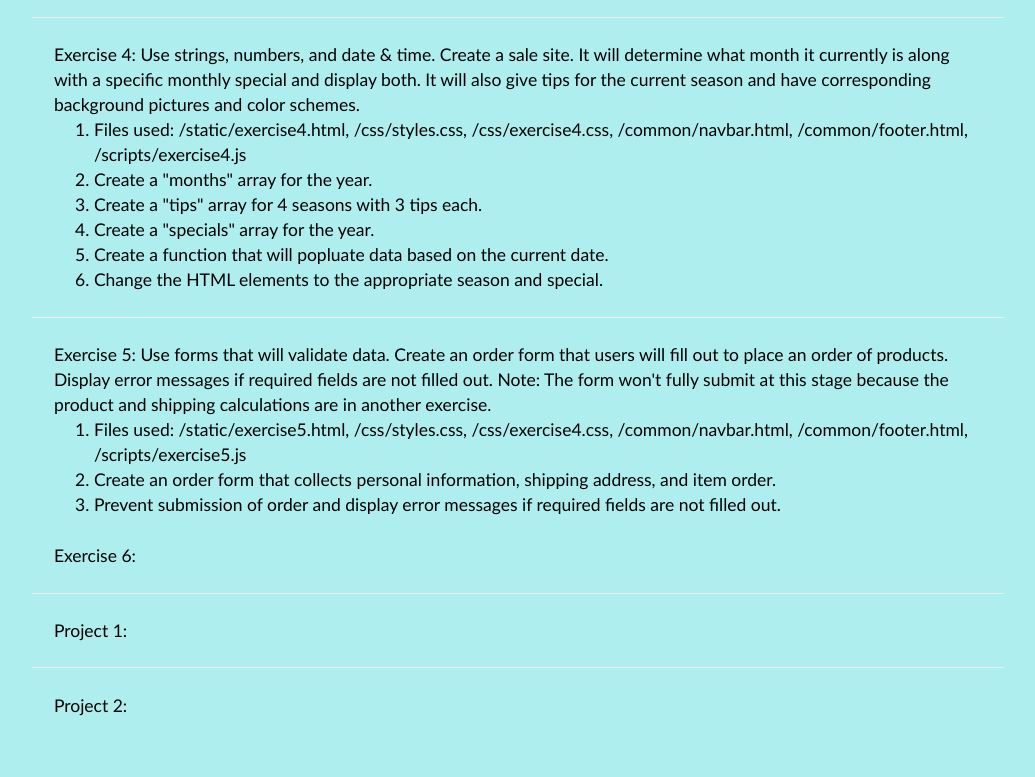
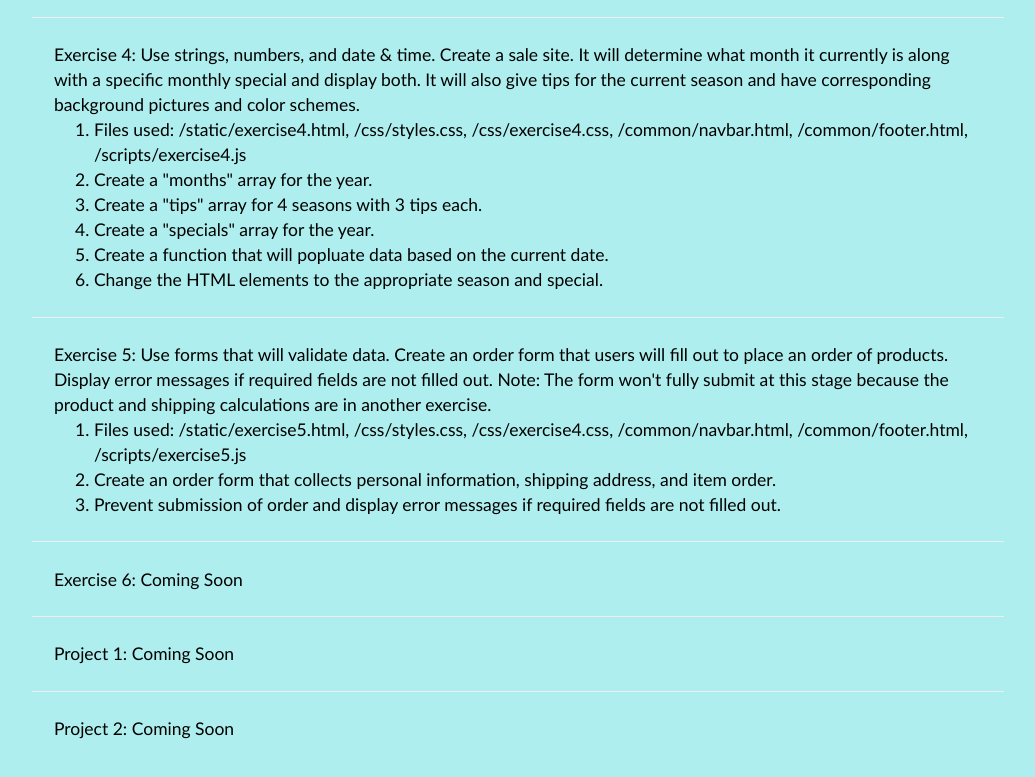
Before and after one commit to erikamart/js-jquery-work, a plain HTML site: page index.html in a window 1280 px wide. Shown: the part 1086-1863 px from the top of the page, without its empty margins (131-1166 px from the left). Drawn offline with nearby package versions, Linux system fonts and the light colour scheme.

Commit message:
Updated index.html again for missing exercises & projects

```diff
--- a/index.html
+++ b/index.html
@@ -178,11 +178,12 @@
                     </li>
                 </ol>
             </li>
-            <li class="li-space">Exercise 6: </li>
             <hr>
-            <li class="li-space">Project 1: </li>
+            <li class="li-space">Exercise 6: Coming Soon</li>
             <hr>
-            <li class="li-space">Project 2: </li>
+            <li class="li-space">Project 1: Coming Soon</li>
+            <hr>
+            <li class="li-space">Project 2: Coming Soon</li>
         </ul>
         </p>
     </div>
```
